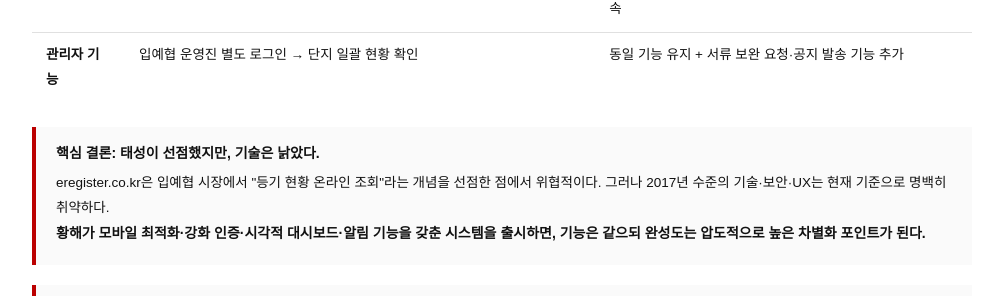
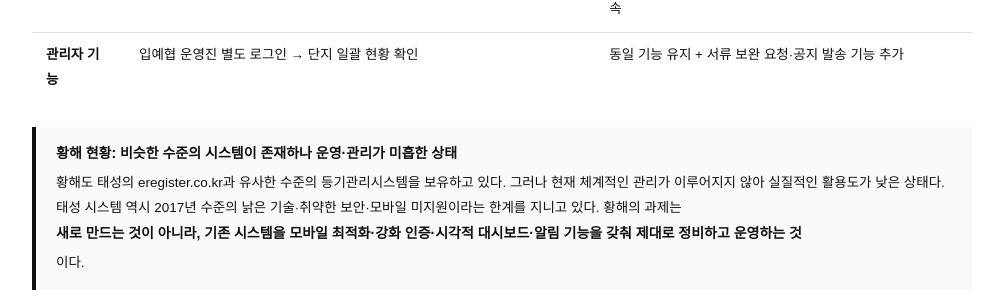
Before and after one commit to 2myeonghee/ipyehyup-plan-final-v2, a plain HTML site: page index.html in a window 1280 px wide. Shown: the part 6074-6370 px from the top of the page, without its empty margins (138-1141 px from the left). Drawn offline with Linux system fonts and the light colour scheme.

Commit message:
v3: 황해 등기관리시스템 현황 수정 (기존 시스템 있으나 운영 미흡)

```diff
--- a/index.html
+++ b/index.html
@@ -362,7 +362,7 @@ footer{margin-top:80px;padding-top:20px;border-top:1px solid var(--border);
     <tr><td>AI 법률 상담</td><td>❌</td><td>❌</td><td>❌</td><td><strong>✅ 업계 최초</strong></td></tr>
     <tr><td>24시간 응답</td><td>❌</td><td>❌</td><td>❌</td><td><strong>✅ AI 즉시 응답</strong></td></tr>
     <tr><td>등기 비용 계산기</td><td>❌</td><td>❌</td><td>❌</td><td><strong>✅ 온라인 계산기</strong></td></tr>
-    <tr><td>등기 진행 확인 시스템</td><td>❌</td><td>✅ (eregister)</td><td>❌</td><td>✅ 대시보드</td></tr>
+    <tr><td>등기 진행 확인 시스템</td><td>△ (운영 미흡)</td><td>✅ (eregister)</td><td>❌</td><td><strong>✅ 개선·정비</strong></td></tr>
     <tr><td>무료 법률 자문</td><td>✅ (수동)</td><td>✅ (수동)</td><td>✅ (수동)</td><td>✅ AI 자동화</td></tr>
     <tr><td>입주박람회 지원</td><td>❌</td><td>❌</td><td>✅</td><td>제휴 방식</td></tr>
     <tr><td>하자소송 연계</td><td>✅</td><td>✅ (강)</td><td>△</td><td>✅ AI로 연결</td></tr>
@@ -416,9 +416,9 @@ footer{margin-top:80px;padding-top:20px;border-top:1px solid var(--border);
     <tr><td><strong>관리자 기능</strong></td><td>입예협 운영진 별도 로그인 → 단지 일괄 현황 확인</td><td>동일 기능 유지 + 서류 보완 요청·공지 발송 기능 추가</td></tr>
   </tbody>
 </table>
-<div class="callout red">
-  <strong>핵심 결론: 태성이 선점했지만, 기술은 낡았다.</strong>
-  eregister.co.kr은 입예협 시장에서 "등기 현황 온라인 조회"라는 개념을 선점한 점에서 위협적이다. 그러나 2017년 수준의 기술·보안·UX는 현재 기준으로 명백히 취약하다. <strong>황해가 모바일 최적화·강화 인증·시각적 대시보드·알림 기능을 갖춘 시스템을 출시하면, 기능은 같으되 완성도는 압도적으로 높은 차별화 포인트가 된다.</strong>
+<div class="callout">
+  <strong>황해 현황: 비슷한 수준의 시스템이 존재하나 운영·관리가 미흡한 상태</strong>
+  황해도 태성의 eregister.co.kr과 유사한 수준의 등기관리시스템을 보유하고 있다. 그러나 현재 체계적인 관리가 이루어지지 않아 실질적인 활용도가 낮은 상태다. 태성 시스템 역시 2017년 수준의 낡은 기술·취약한 보안·모바일 미지원이라는 한계를 지니고 있다. 황해의 과제는 <strong>새로 만드는 것이 아니라, 기존 시스템을 모바일 최적화·강화 인증·시각적 대시보드·알림 기능을 갖춰 제대로 정비하고 운영하는 것</strong>이다.
 </div>
 <div class="callout red">
   <strong>핵심 격차: 디지털 선점 기회</strong>
@@ -705,7 +705,7 @@ footer{margin-top:80px;padding-top:20px;border-top:1px solid var(--border);
 </table>
 
 <h3>5.7 등기관리시스템 — 황해 버전 <span class="new-badge">v2.0 추가</span></h3>
-<p>태성 eregister.co.kr 분석을 바탕으로, 보안·UX를 대폭 강화한 황해 버전의 등기관리시스템을 기획한다. 단지 상세 페이지의 <strong>'등기 진행현황' 탭</strong>에서 접근한다.</p>
+<p>황해는 이미 태성의 eregister.co.kr과 유사한 수준의 등기관리시스템을 보유하고 있다. 다만 현재 체계적인 운영·관리가 이루어지지 않고 있어 실질적 활용도가 낮다. 이를 기반으로 <strong>보안·모바일·UX를 대폭 강화하여 정비</strong>하는 것이 목표다. 단지 상세 페이지의 <strong>'등기 진행현황' 탭</strong>에서 접근한다.</p>
 
 <h4>개인 세대 조회 화면</h4>
 <div class="wf">
```
